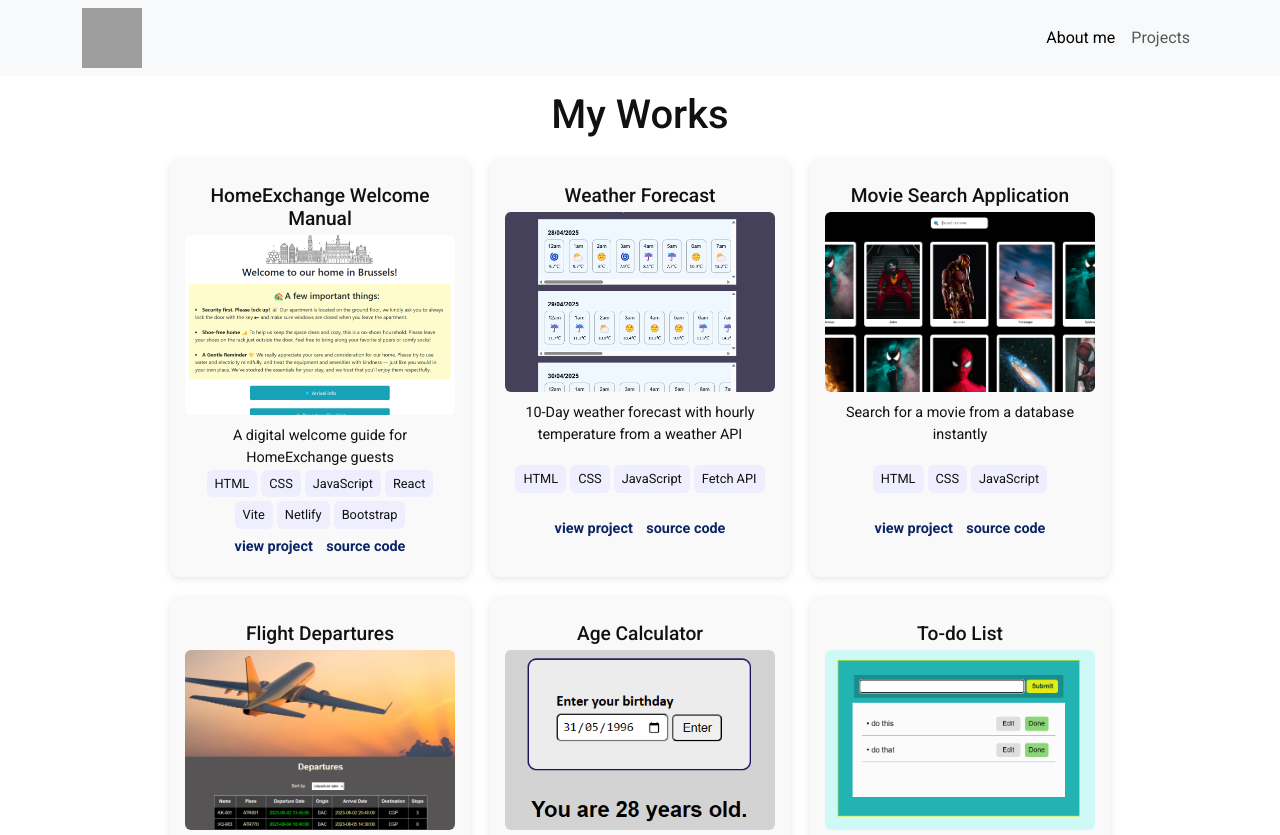
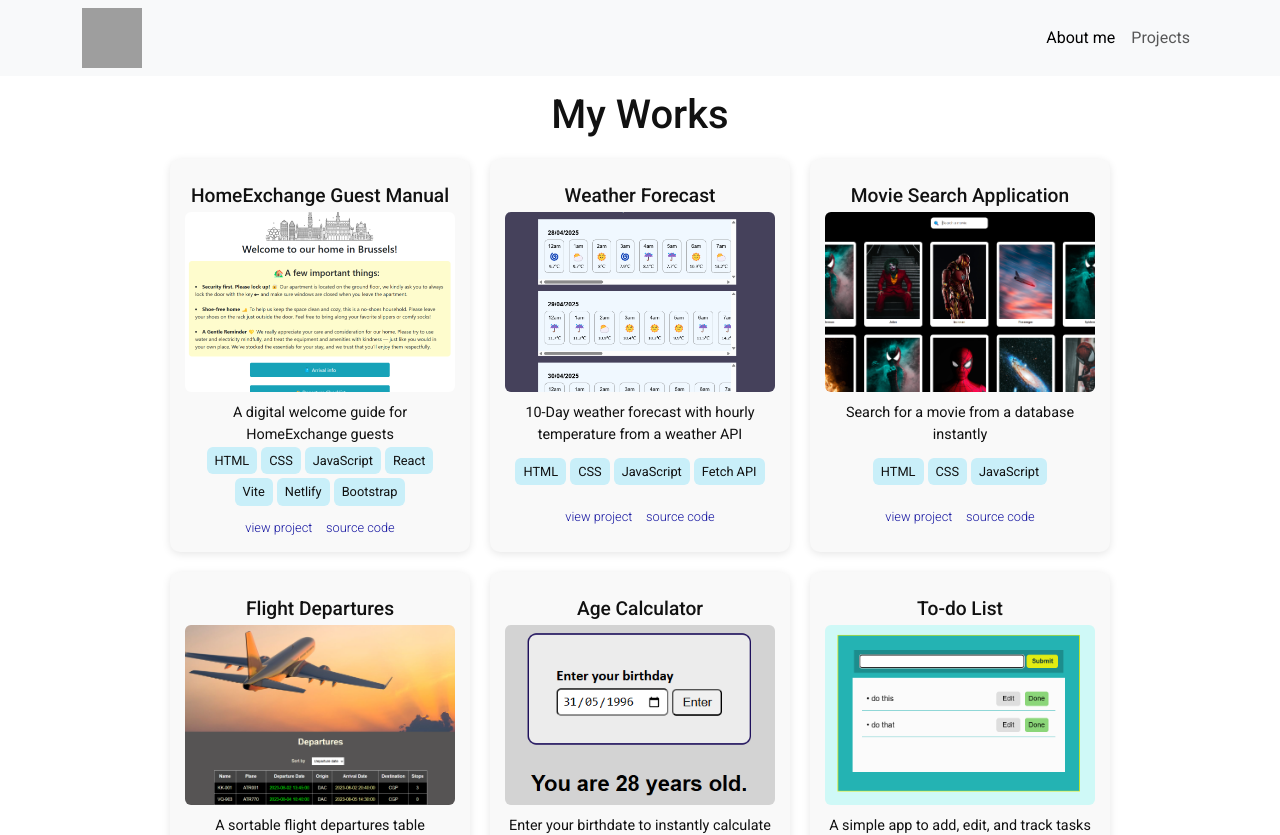
Before and after one commit to jimanloi/manloi-portfolio-react, a React (Vite) app: page /manloi-portfolio-react/works in a window 1280 px wide. Shown: the top 835 px of the page. Built offline with nearby package versions, Linux system fonts and the light colour scheme; grey boxes are pictures that could not be loaded.

Commit message:
improved css

```diff
--- a/src/App.css
+++ b/src/App.css
@@ -88,25 +88,26 @@
   display: flex;
   flex-direction: column;
   align-items: center;
-  padding: 15px;
+  padding: 15px 15px 10px 15px;
   text-align: center;
 }
 
 .project-card img {
   width: 100%;
-  height: 180px; /* control image height */
-  object-fit: cover; /* 🔥 important: cover keeps image inside */
+  height: 180px;
+  object-fit: cover;
   border-radius: 6px;
   margin-bottom: 10px;
 }
 
 .tags-container {
   margin: 0;
+  padding-bottom: 5px;
 }
 
 .tags {
   display: inline-block;
-  background: #eef;
+  background: rgb(201, 239, 249);
   padding: 4px 8px;
   margin: 2px;
   border-radius: 6px;
@@ -127,11 +128,13 @@
 .project-card a {
   display: inline-block;
   margin: 5px;
-  color: #0b2465;
+  color: #1414a0;
   text-decoration: none;
-  font-weight: bold;
+  font-weight: 300;
+  font-size: 0.8rem;
 }
 
 .project-card a:hover {
   text-decoration: underline;
+  color: #10106c;
 }
--- a/src/data/data.js
+++ b/src/data/data.js
@@ -127,7 +127,7 @@ const projects = [
   {
     id: 11,
     type: "Web App",
-    title: "HomeExchange Welcome Manual",
+    title: "HomeExchange Guest Manual",
     description: "A digital welcome guide for HomeExchange guests",
     tags: [
       "HTML",
```
